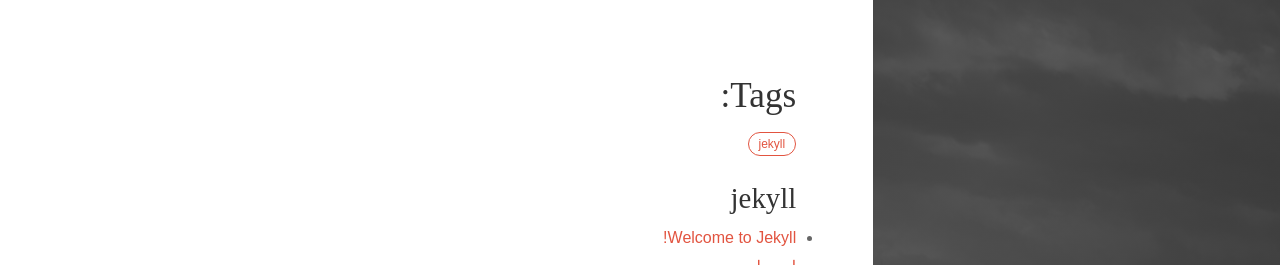
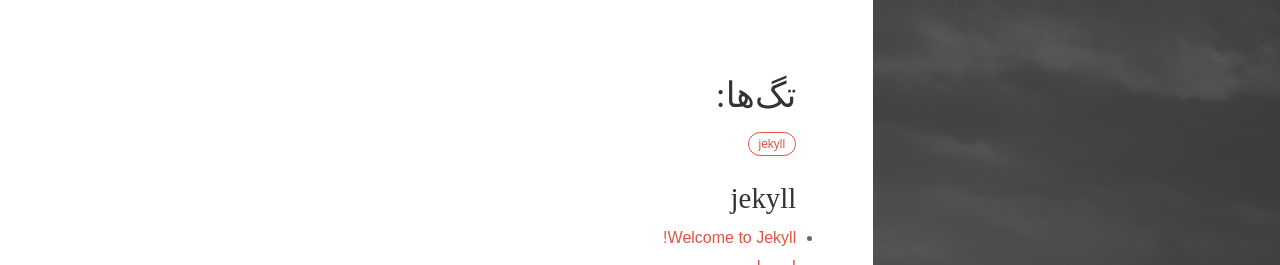
Before and after one commit to 2dvision/2dvision.github.io, a Jekyll site: the page built from tags.md, in a window 1280 px wide. Shown: the top 265 px of the page. Built offline with Jekyll 4.4.1, drawn with Linux system fonts in a browser that asks for light colours; nearby versions of some CDN libraries; some web fonts are replaced.

Commit message:
Update tags.html

```diff
--- a/_layouts/tags.html
+++ b/_layouts/tags.html
@@ -1,7 +1,7 @@
 ---
 layout: default
 ---
-<h2>Tags:</h2>
+<h2>تگ‌ها:</h2>
 <div class="tags">
 {% for tagitem in site.tags  %}
   <a href="#{{ tagitem[0] }}">{{  tagitem[0] }}</a>
```
